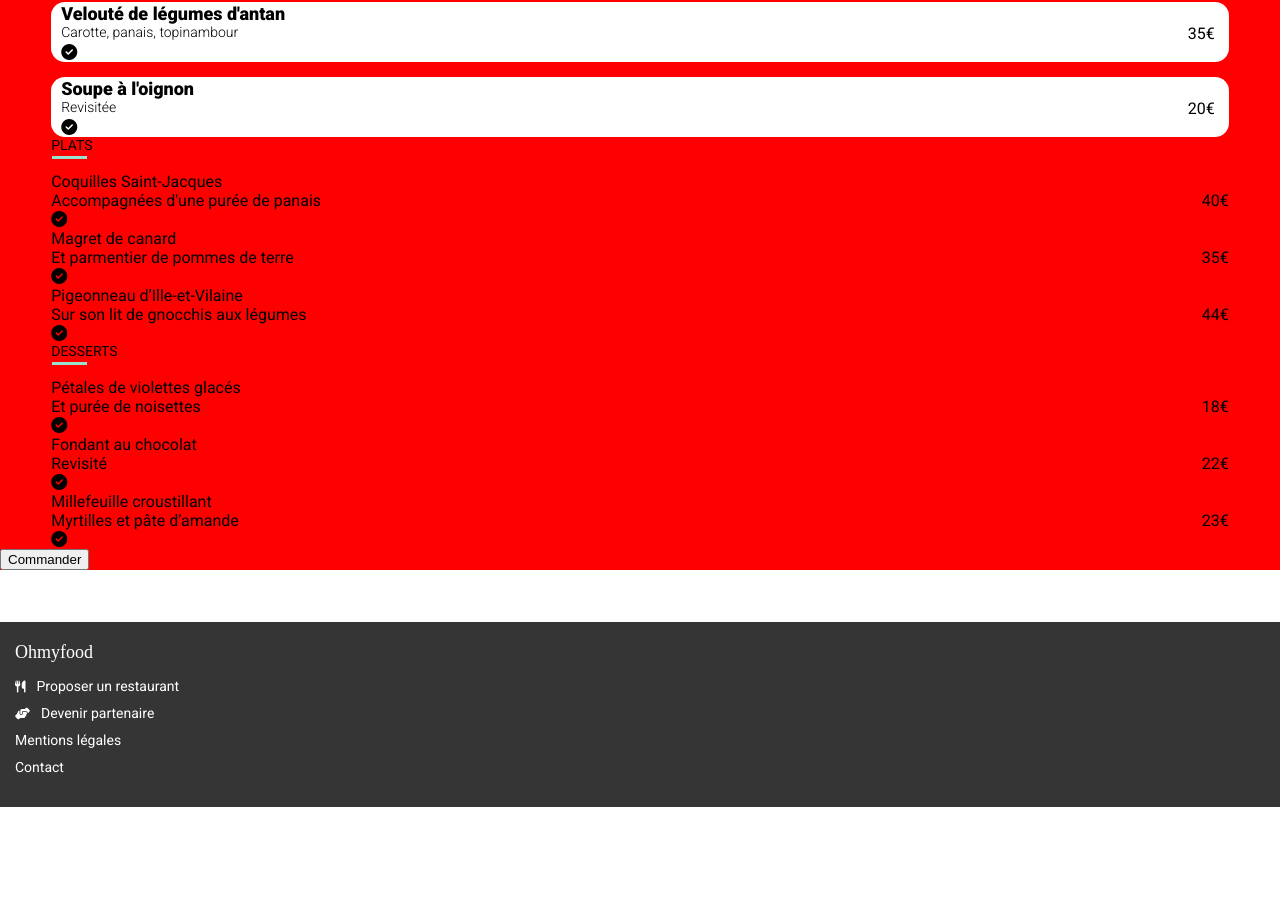
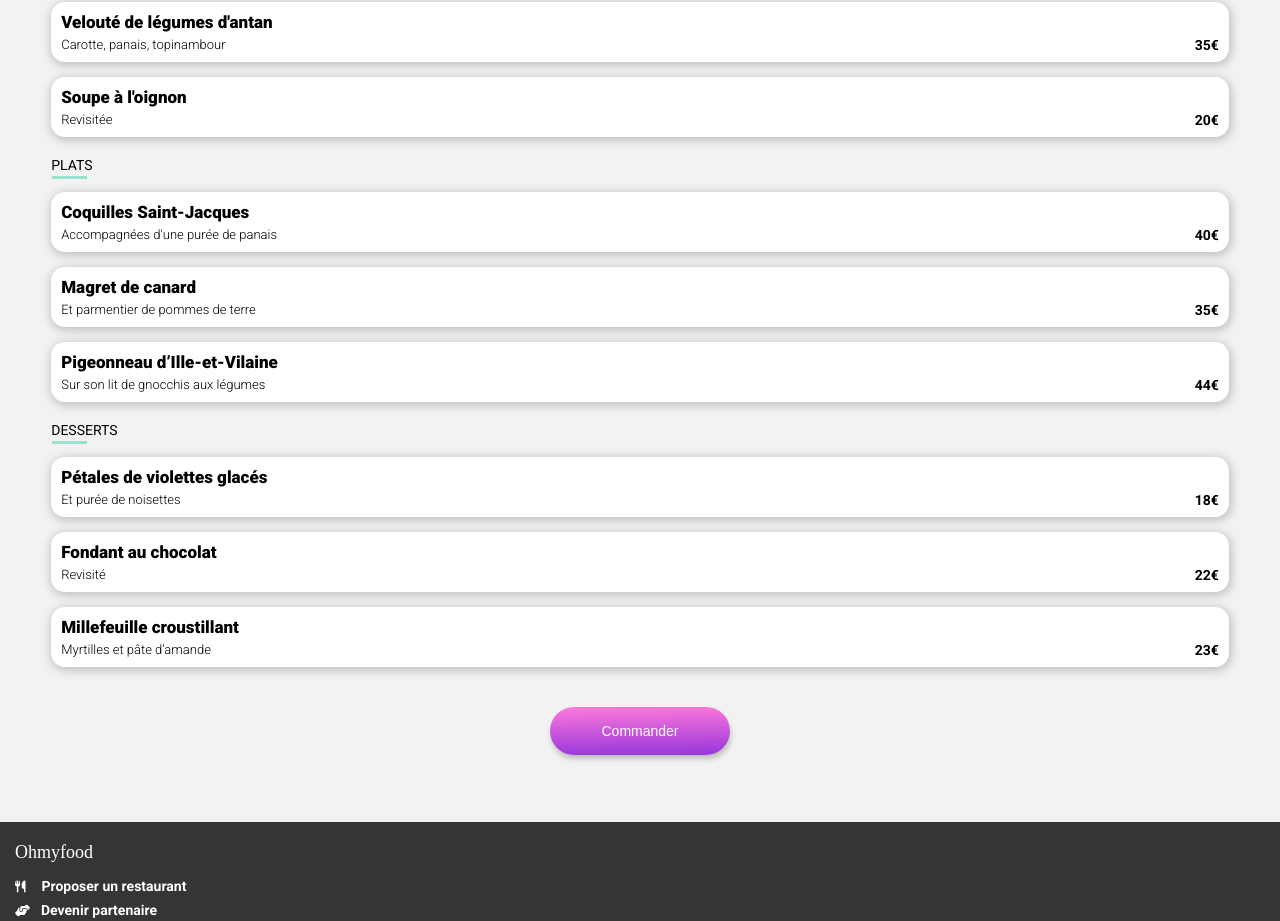
Before and after one commit to AceSc35/BaptisteLefevre_3_18112021, a plain HTML site: page pages/a_la_francaise.html in a window 1280 px wide. Shown: the part 1044-1965 px from the top of the page. Before the commit the page ends 1851 px from the top, so only its background shows below. Drawn offline with Linux system fonts and the light colour scheme; a web font is replaced by a local one.

Commit message:
création animation, modif class and finished 1 page

```diff
--- a/pages/a_la_francaise.html
+++ b/pages/a_la_francaise.html
@@ -195,12 +195,12 @@
                 <ul class="footer-index">
                     <li>
                         <i class="fas fa-utensils"></i>
-                        <a href="#">Proposer un restaurant</a>
+                        <a href="#"><span class="step-footer-first">Proposer un restaurant</span></a>
                     </li>
 
                     <li>
                         <i class="fas fa-hands-helping"></i>
-                        <a href="#">Devenir partenaire</a>
+                        <a href="#"><span class="step-footer-second">Devenir partenaire</span></a>
                     </li>
 
                     <li><a href="#">Mentions légales</a></li>
--- /dev/null
+++ b/sass/libs/animations.scss
@@ -0,0 +1,9 @@
+@keyframes rotation-icons {
+  from {
+    transform: rotate(0deg);
+  }
+
+  to {
+    transform: rotate(360deg);
+  }
+}
--- a/sass/libs/mixins.scss
+++ b/sass/libs/mixins.scss
@@ -56,7 +56,7 @@
 }
 
 @mixin new-button {
-  background-color: #99e2d0;
+  background-color: $tertiary;
   width: 76px;
   height: 27px;
   color: #008766;
@@ -65,6 +65,21 @@
   border-radius: 3px;
   float: right;
   margin: 11px 12px;
+}
+
+@mixin order-button {
+  width: 180px;
+  height: 48px;
+  position: relative;
+  bottom: -20px;
+  border-radius: 28px;
+  font-size: 14px;
+  color: white;
+  margin-left: auto;
+  margin-right: auto;
+  box-shadow: 1px 4px 5px 0px #c1bdbd;
+  border: none;
+  background: linear-gradient(359deg, $primary, $secondary);
 }
 
 /* Index group title */
--- a/sass/libs/variables.scss
+++ b/sass/libs/variables.scss
@@ -3,3 +3,4 @@
 $primary: #9536dc;
 $secondary: #ff79da;
 $tertiary: #99e2d0;
+$background-grey: #f2f2f2;
--- a/sass/style.scss
+++ b/sass/style.scss
@@ -2,10 +2,12 @@
 @import "libs/responsive.scss";
 @import "libs/variables.scss";
 @import "libs/mixins.scss";
+@import "libs/animations.scss";
 @import url("https://fonts.googleapis.com/css2?family=Roboto:ital,wght@0,100;0,300;0,400;0,500;0,700;0,900;1,100;1,300;1,400;1,500;1,700;1,900&family=Shrikhand&display=swap");
 
 body {
   font-family: "Roboto", "sans-serif";
+  width: 100%;
 
   h4,
   .ohmyfood-title-page,
@@ -113,10 +115,10 @@ body {
     }
   }
 
-  /* Booking Index Mobile*/
+  /* Booking Index Mobile */
 
   .booking {
-    background-color: #f6f6f6;
+    background-color: $background-grey;
     height: 265px;
     @include flex-evenly-center;
     flex-direction: column;
@@ -157,7 +159,7 @@ body {
   }
 
   .functioning-choice li {
-    background-color: #f6f6f6;
+    background-color: $background-grey;
     height: 60px;
     width: 320px;
     border-radius: 16px;
@@ -208,7 +210,7 @@ body {
   /* Restaurants Index Mobile */
 
   .restaurants {
-    background-color: #f6f6f6;
+    background-color: $background-grey;
     padding-bottom: 28px;
 
     a {
@@ -305,7 +307,7 @@ body {
     display: flex;
     flex-direction: column;
     height: 120px;
-    gap: 8px;
+    gap: 5px;
   }
 
   .fa-hands-helping,
@@ -344,11 +346,17 @@ body {
 
   /* Menu Page Mobile */
 
+  .menu {
+    background-color: $background-grey;
+  }
+
   .menu-global-container {
-    background-color: red;
+    background-color: $background-grey;
     border-radius: 38px 38px 0 0;
     position: relative;
     bottom: 52px;
+    height: 953px;
+    width: 100%;
   }
 
   .title-and-icon {
@@ -373,48 +381,109 @@ body {
     width: 92%;
   }
 
+  .menu-container {
+    margin-bottom: 20px;
+  }
+
   .title-menu {
     text-transform: uppercase;
     font-size: 14px;
     font-weight: 400;
   }
+
   .lign {
     width: 35px;
-    border-bottom: 3px solid #99e2d0;
+    border-bottom: 3px solid $tertiary;
     height: 6px;
     margin-left: 1px;
     margin-bottom: 13px;
   }
 
+  /* STEP MENU Mobile */
+
+  .desserts,
+  .dishes,
   .starters {
     display: flex;
     flex-direction: column;
     gap: 15px;
   }
 
+  .food-dessert,
+  .food-dish,
   .food-starter {
     height: 60px;
     background-color: white;
     border-radius: 14px;
-    flex-direction: column;
-    display: flex;
-    justify-content: space-evenly;
-    padding-left: 10px;
-    padding-right: 14px;
+    padding: 10px;
+    box-shadow: 1px 2px 8px 2px #c4c4c4;
+    display: block;
+    position: relative;
+    overflow: hidden;
+    transition: padding-right 300ms linear;
+
+    &:hover {
+      padding-right: 75px;
+    }
+
+    &:hover .validation-container {
+      opacity: 1;
+      transform: translateX(-60px);
+    }
+
+    &:hover .fa-check-circle {
+      animation: rotation-icons 400ms linear;
+    }
+
+    .validation-container {
+      display: flex;
+      justify-content: center;
+      align-items: center;
+      background-color: #99e2d0;
+      height: 60px;
+      width: 60px;
+      position: absolute;
+      opacity: 0;
+      right: -60px;
+      border-radius: 0 14px 14px 0;
+      margin-top: -52px;
+      transition: transform 300ms linear;
+
+      .fa-check-circle {
+        color: white;
+        font-size: 19px;
+      }
+    }
 
     h3 {
-      font-size: 18px;
+      font-size: 17px;
       font-weight: 800;
+      margin-bottom: 5px;
     }
 
     p {
+      font-size: 13px;
+      font-weight: 300;
+      text-overflow: ellipsis;
+      overflow: hidden;
+    }
+
+    .price {
+      font-weight: bold;
       font-size: 14px;
-      font-weight: 300;
     }
   }
 
   .detail-food {
     display: flex;
     justify-content: space-between;
+    white-space: nowrap;
+  }
+
+  /* Button-order */
+
+  .order-button {
+    @include order-button;
+    @include flex-center;
   }
 }
```
Also changed, not shown: pages/la_note_enchantee.html (+2 -2 lines), pages/la_palette_du_gout.html (+20 -20 lines), pages/le_delice_des_sens.html (+2 -2 lines), css/animations.css (added), css/style.css.
